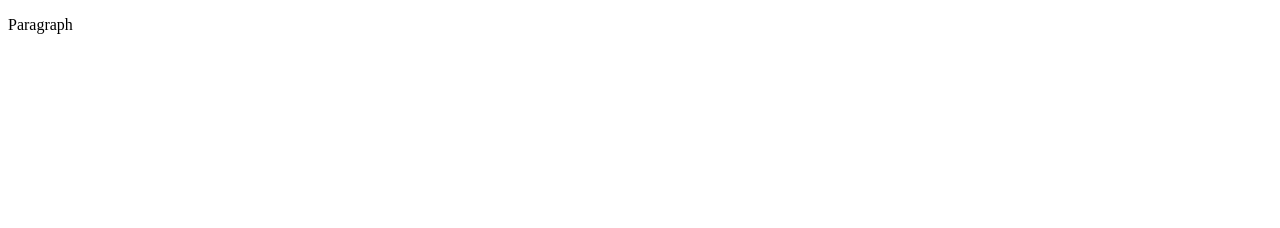
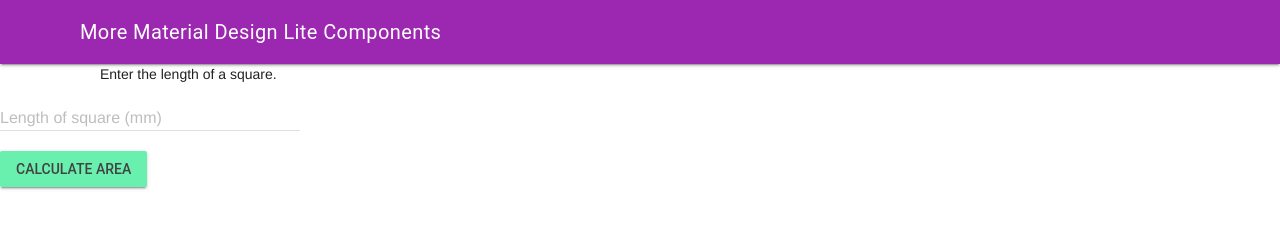
Before and after one commit to MTHS-ICS2O-2-2022/ICS2O-Unit-1-05-alyssia-fung, a plain HTML site: page index.html in a window 1280 px wide. Drawn offline with nearby package versions, Linux system fonts and the light colour scheme.

Commit message:
my fifth webpage

```diff
--- a/css/style.css
+++ b/css/style.css
@@ -1,4 +1,36 @@
-/* Created by: Mr. Coxall
-* Created on: Sep 2020
+/* Created by: Alyssiafung
+* Created on: feb 2023
 * This file contains the CSS for index.html
 */
+
+/* Due to error in MDL : https://github.com/google/material-design-lite/issues/5281
+*/
+.mdl-ripple {
+  background: #00000068;
+  opacity: 0.004;
+}
+
+.mdl-layout__header-row {
+  justify-content: center;
+  padding: 2;
+}
+
+.mdl-layout__content {
+  padding-left: 16pt;
+  padding-right: 16pt;
+  padding-top: 16pt;
+}
+
+.mdl-textfield__error {
+  color: rgba(144 238 144 0.682);
+}
+
+.page-content {
+  color: rgba(255 255 255 0.866);
+  font-family: Helvetica, Arial, sans-serif;
+  font-size: 1.25rem;
+}
+
+body {
+  background-color: rgb(55, 86, 143);
+}
--- a/index.html
+++ b/index.html
@@ -1,9 +1,53 @@
 <!DOCTYPE html>
-<html>
-  <head>
-    <title>Title</title>
-  </head>
-  <body>
-    <p>Paragraph</p>
-  </body>
+<!-- ICS2O-Unit1-05-HTML-MDL -->
+<html lang="en-ca">
+<head>
+  <meta charset="utf-8" />
+  <meta name="description" content="My  fifth  webpage with MDL" />
+  <meta name="keywords" content="mths, ics2o" />
+  <meta name="author" content="Mr. Coxall" />
+  <meta name="viewport" content="width=device-width, initial-scale=1.0" />
+  <link rel="stylesheet" href="./css/style2.css" />
+  <link rel="stylesheet" href="https://fonts.googleapis.com/icon?family=Material+Icons" />
+  <link rel="stylesheet" href="https://code.getmdl.io/1.3.0/material.purple-green.min.css" />
+  <link
+        rel="stylesheet"
+        href="https://fonts.googleapis.com/icon?family=Material+Icons"
+    />
+    <link
+      rel="stylesheet"
+      href="https://code.getmdl.io/1.3.0/material.purple-green.min.css"
+    />
+  <title>My fifth webpage, with MDL</title>
+</head>
+<body>
+  <script defer src="https://code.getmdl.io/1.3.0/material.min.js"></script>
+  <div class="mdl-layout mdl-js-layout mdl-layout--fixed-header">
+    <header class="mdl-layout__header">
+      <div class="mdl-layout__header-row">
+        <span class="mdl-layout-title">More Material Design Lite Components</span>
+      </div>
+    </header>
+    <main class="mdl-layout__content">
+      <div class="page-content" style="padding-left: 100px">
+        Enter the length of a square.
+      </div>
+      <!-- Simple Textfield for integers-->
+      <form action="#">
+        <div class="mdl-textfield mdl-js-textfield">
+          <!-- input pattern attribute -->
+          <input class="mdl-textfield__input" type="text" pattern="[0-9]*" id="demo-input" />
+          <!-- mdl-textfield__label -->
+          <label class="mdl-textfield__label" for="demo-input">Length of square (mm)</label>
+          <!-- class "mdl-textfield__error" -->
+          <span class="mdl-textfield__error">Input is not a number</span>
+        </div>
+      </form>
+      <!-- Raised button with ripple -->
+      <button class="mdl-button mdl-js-button mdl-button--raised mdl-js-ripple-effect mdl-button--accent">
+        Calculate area
+      </button>
+    </main>
+  </div>
+</body>
 </html>
```
